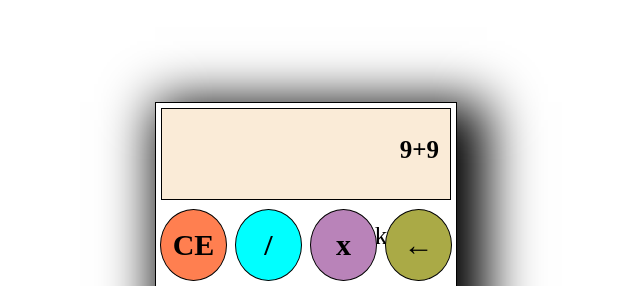
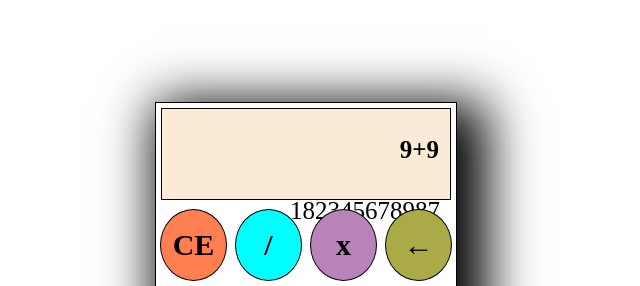
Before and after one commit to Winfredo/Calculator-App, a plain HTML site: page index.html in a window 1280 px wide. Shown: the part 138-424 px from the top of the page, without its empty margins (334-974 px from the left). Drawn offline with Linux system fonts and the light colour scheme.

Commit message:
final commit

```diff
--- a/index.html
+++ b/index.html
@@ -11,7 +11,7 @@
         <div class="container">
             <div id="display">
                 <div id="result"><b>9+9</b></div>
-                <p>dfghjkjhgfd</p>
+                <div id="output">182345678987</div>
             </div>
             <div class="buttons">
                 <div class="button" style="background-color:coral">CE</div>
```
